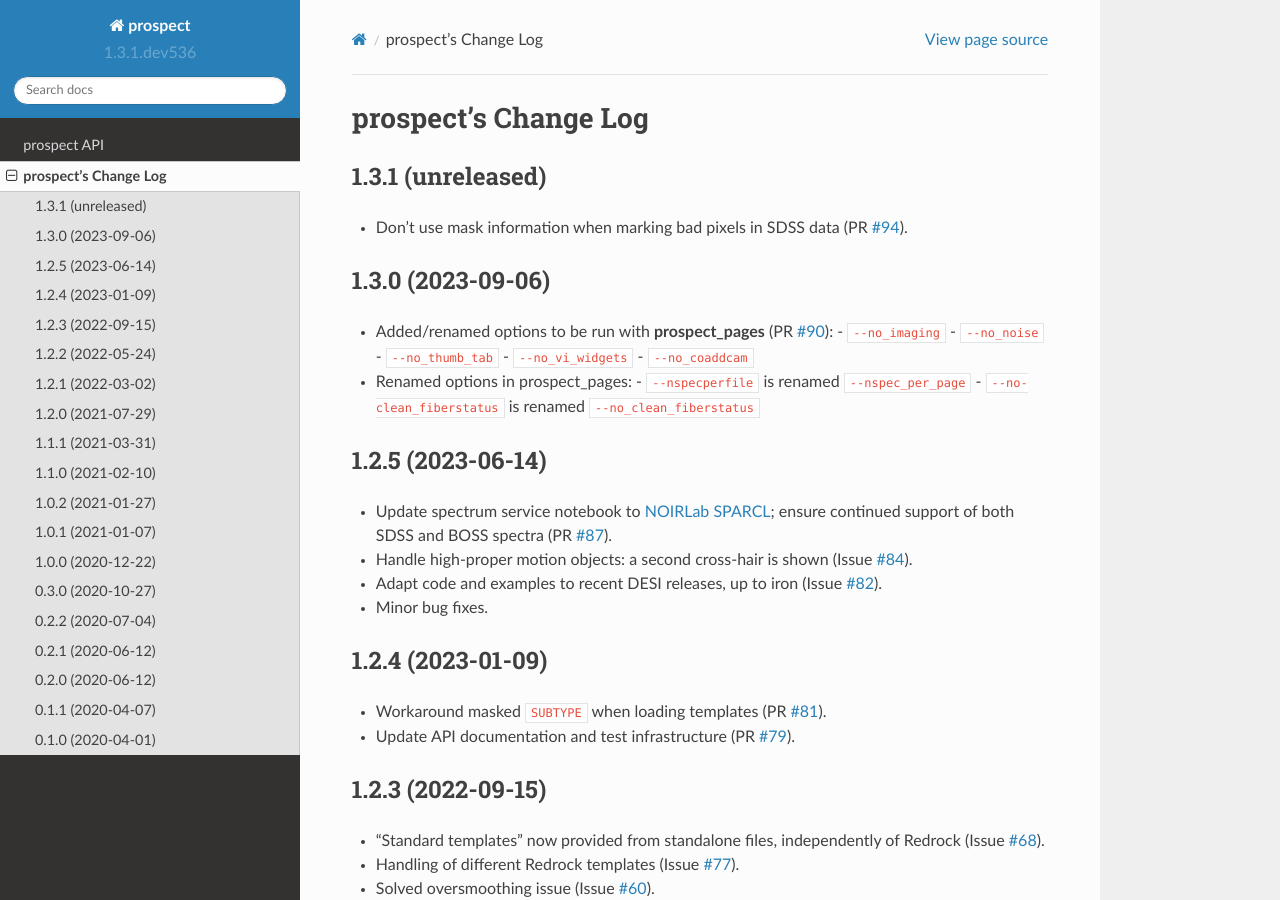
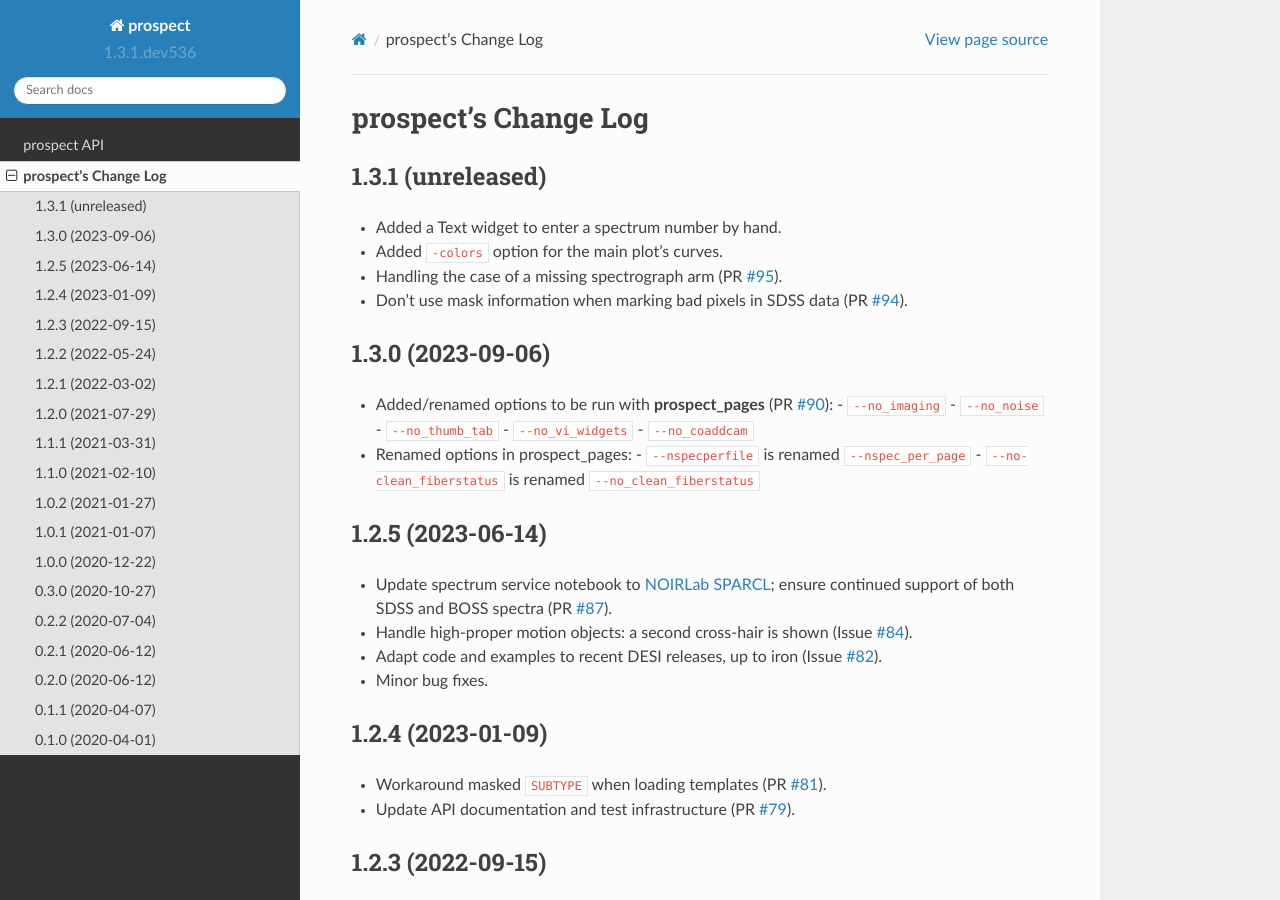
Before and after one commit to desihub/prospect, a Sphinx documentation site: the page built from doc/changes.rst, in a window 1280 px wide and 900 px high. Built offline with Sphinx 7.4.7 and the Read the Docs theme 2.0.0, drawn with Linux system fonts in a browser that asks for light colours.

Commit message:
update changes

```diff
--- a/doc/changes.rst
+++ b/doc/changes.rst
@@ -5,8 +5,12 @@ prospect's Change Log
 1.3.1 (unreleased)
 ------------------
 
+* Added a Text widget to enter a spectrum number by hand.
+* Added ``-colors`` option for the main plot's curves.
+* Handling the case of a missing spectrograph arm (PR `#95`_).
 * Don't use mask information when marking bad pixels in SDSS data (PR `#94`_).
 
+.. _`#95`: https://github.com/desihub/prospect/pull/95
 .. _`#94`: https://github.com/desihub/prospect/pull/94
 
 1.3.0 (2023-09-06)
```
